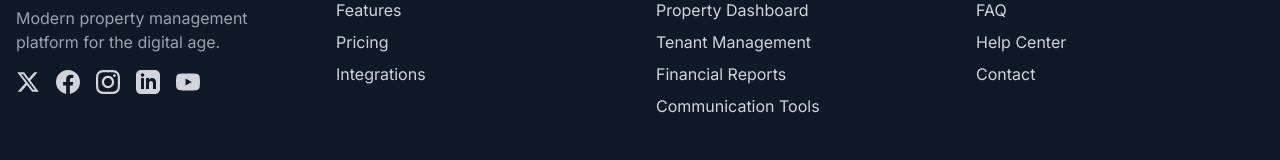
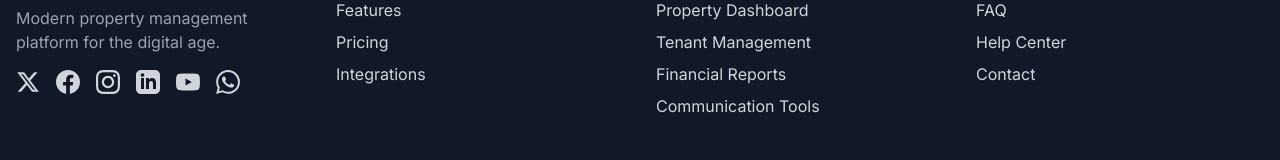
Before and after one commit to SufianKamran/Accez-newWeb, a Next.js app: page / in a window 1280 px wide. Shown: the part 5860-6020 px from the top of the page. Built offline with nearby package versions, Linux system fonts and the light colour scheme; no server answers.

Commit message:
whatsapp url link

```diff
--- a/components/Footer.tsx
+++ b/components/Footer.tsx
@@ -45,6 +45,12 @@
               <a href="https://youtube.com/@accez-cloud?si=qDFn91hkrt5vBwW8" target="_blank" rel="noopener noreferrer" className="hover:text-white transition-colors">
                 <svg className="w-6 h-6" fill="currentColor" viewBox="0 0 24 24">
                   <path d="M23.498 6.186a3.016 3.016 0 0 0-2.122-2.136C19.505 3.545 12 3.545 12 3.545s-7.505 0-9.377.505A3.017 3.017 0 0 0 .502 6.186C0 8.07 0 12 0 12s0 3.93.502 5.814a3.016 3.016 0 0 0 2.122 2.136c1.871.505 9.376.505 9.376.505s7.505 0 9.377-.505a3.015 3.015 0 0 0 2.122-2.136C24 15.93 24 12 24 12s0-3.93-.502-5.814zM9.545 15.568V8.432L15.818 12l-6.273 3.568z"/>
+                </svg>
+              </a>
+              {/* WhatsApp */}
+              <a href="https://wa.me/18444603371" target="_blank" rel="noopener noreferrer" className="hover:text-white transition-colors" title="+1 (844) 460-3371">
+                <svg className="w-6 h-6" fill="currentColor" viewBox="0 0 24 24">
+                  <path d="M17.472 14.382c-.297-.149-1.758-.867-2.03-.967-.273-.099-.471-.148-.67.15-.197.297-.767.966-.94 1.164-.173.199-.347.223-.644.075-.297-.15-1.255-.463-2.39-1.475-.883-.788-1.48-1.761-1.653-2.059-.173-.297-.018-.458.13-.606.134-.133.298-.347.446-.52.149-.174.198-.298.298-.497.099-.198.05-.371-.025-.52-.075-.149-.669-1.612-.916-2.207-.242-.579-.487-.5-.669-.51-.173-.008-.371-.01-.57-.01-.198 0-.52.074-.792.372-.272.297-1.04 1.016-1.04 2.479 0 1.462 1.065 2.875 1.213 3.074.149.198 2.096 3.2 5.077 4.487.709.306 1.262.489 1.694.625.712.227 1.36.195 1.871.118.571-.085 1.758-.719 2.006-1.413.248-.694.248-1.289.173-1.413-.074-.124-.272-.198-.57-.347m-5.421 7.403h-.004a9.87 9.87 0 01-5.031-1.378l-.361-.214-3.741.982.998-3.648-.235-.374a9.86 9.86 0 01-1.51-5.26c.001-5.45 4.436-9.884 9.888-9.884 2.64 0 5.122 1.03 6.988 2.898a9.825 9.825 0 012.893 6.994c-.003 5.45-4.437 9.884-9.885 9.884m8.413-18.297A11.815 11.815 0 0012.05 0C5.495 0 .16 5.335.157 11.892c0 2.096.547 4.142 1.588 5.945L.057 24l6.305-1.654a11.882 11.882 0 005.683 1.448h.005c6.554 0 11.89-5.335 11.893-11.893a11.821 11.821 0 00-3.48-8.413z"/>
                 </svg>
               </a>
             </div>
```
